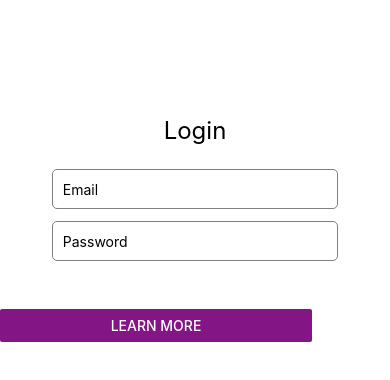
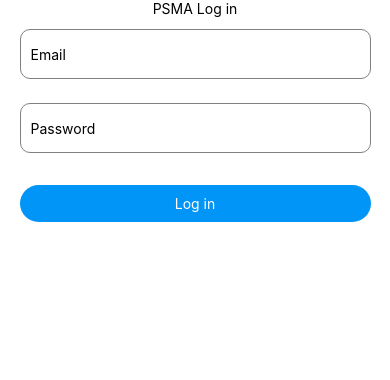
Before and after one commit to AgarwalDiyaa/SocialMedia-App, a React Native app: screen /Profile in a window 390 px wide. Shown: the top 380 px of the page. Built offline with nearby package versions, Linux system fonts and the light colour scheme.

Commit message:
feat : login page and logout

```diff
--- a/App.tsx
+++ b/App.tsx
@@ -81,14 +81,16 @@ const App = () => {
         />
         <Tab.Screen
           name="Profile"
-          component={Profile}
+          // component={Profile}
           options={{
             tabBarLabelStyle: {display: 'none'},
             tabBarIcon: ({color, size}) => (
               <Icon name="user" color={color} size={size} />
             ),
           }}
-        />
+        >
+          {() => <Profile setUser={setUser} />}
+        </Tab.Screen>
       </Tab.Navigator>
     </NavigationContainer>
   );
--- a/src/screens/Profile.tsx
+++ b/src/screens/Profile.tsx
@@ -1,14 +1,28 @@
-import { StyleSheet, Text, View } from 'react-native'
+import { StyleSheet, Text, View, TouchableOpacity } from 'react-native'
+import auth from '@react-native-firebase/auth';
+import { styles } from '../styles';
 import React from 'react'
 
-const Profile = () => {
+const Profile = ({setUser}: any) => {
   return (
     <View>
       <Text>Profile</Text>
+      {/* Logout button */}
+      <TouchableOpacity
+        onPress={() => {
+          // Logout
+          auth()
+            .signOut()
+            .then(() => {
+              setUser(null);
+              console.log('User signed out!')});
+        }}
+        style={styles.loginButton}
+      >
+        <Text style={styles.loginText}>Logout</Text>
+      </TouchableOpacity>
     </View>
   )
 }
 
 export default Profile
-
-const styles = StyleSheet.create({})
--- a/src/screens/login/index.tsx
+++ b/src/screens/login/index.tsx
@@ -1,20 +1,35 @@
 import React, {useState} from 'react';
-import {View, Text, TextInput, Button, Alert, StyleSheet, SafeAreaView} from 'react-native';
+import {
+  View,
+  Text,
+  TextInput,
+  TouchableOpacity,
+  Alert,
+  StyleSheet,
+  SafeAreaView,
+  ActivityIndicator,
+} from 'react-native';
+import {styles} from '../../styles';
 import auth from '@react-native-firebase/auth';
 
 const LoginScreen = ({setUser}: any) => {
   const [email, setEmail] = useState('');
   const [password, setPassword] = useState('');
+  const [loading, setLoading] = useState(false);
 
   const handleLogin = () => {
+    setLoading(true);
     auth()
       .signInWithEmailAndPassword(email, password)
-      .then(() => {
+      .then(payload => {
         console.log('User signed in!');
+        console.log(JSON.stringify(payload));
+        setLoading(false);
         Alert.alert('Success', 'User signed in!');
-        setUser(email);
+        setUser(payload);
       })
       .catch(error => {
+        setLoading(false);
         if (error.code === 'auth/email-already-in-use') {
           Alert.alert('Error', 'That email address is already in use!');
         }
@@ -33,63 +48,31 @@ const LoginScreen = ({setUser}: any) => {
 
   return (
     <SafeAreaView>
-      <View style={styles.container}>
-        <Text style={styles.title}>Login</Text>
+      <View style={styles.center}>
+        <Text>PSMA Log in</Text>
         <TextInput
           style={styles.input}
+          onChangeText={setEmail}
+          value={email}
           placeholder="Email"
-          value={email}
-          onChangeText={setEmail}
-          keyboardType="email-address"
-          autoCapitalize="none"
         />
         <TextInput
           style={styles.input}
+          onChangeText={setPassword}
+          value={password}
           placeholder="Password"
-          value={password}
-          onChangeText={setPassword}
-          secureTextEntry
-          autoCapitalize="none"
+          secureTextEntry={true}
         />
+        <TouchableOpacity onPress={handleLogin} style={styles.loginButton} disabled={loading}>
+          {loading ? (
+            <ActivityIndicator size="large" color="white" />
+          ) : (
+            <Text style={styles.loginText}>Log in</Text>
+          )}
+        </TouchableOpacity>
       </View>
-      <View style={styles.buttonContainer}>
-        <Button
-          onPress={handleLogin}
-          title="Learn More"
-          color="#841584"
-          accessibilityLabel="Learn more about this purple button"
-        />
-        </View>
     </SafeAreaView>
   );
 };
 
-const styles = StyleSheet.create({
-  container: {
-    flex: 1,
-    justifyContent: 'center', // Center vertically
-    alignItems: 'center', // Center horizontally
-    padding: 16,
-    marginTop: 100,
-  },
-  title: {
-    fontSize: 24,
-    marginBottom: 24,
-    textAlign: 'center',
-  },
-  input: {
-    width: '80%', // Make input fields responsive
-    height: 40,
-    borderColor: 'gray',
-    borderWidth: 1,
-    marginBottom: 12,
-    paddingHorizontal: 10,
-    borderRadius: 5, // Optional: add some rounding to the input fields
-  },
-  buttonContainer: {
-    width: '80%', // Make button take up similar space as input fields
-    marginTop: 20,
-  },
-});
-
 export default LoginScreen;
--- /dev/null
+++ b/src/styles/index.ts
@@ -0,0 +1,33 @@
+import { StyleSheet } from "react-native";
+
+export const styles = StyleSheet.create({
+    input: {
+        height: 50,
+        // minWidth: 200,
+        width: "90%",
+        margin: 12,
+        borderWidth: 1.5,
+        padding: 10,
+        borderRadius: 10,
+        borderColor: 'gray',
+      },
+      // center aligned content
+      center: {
+        alignItems: 'center',
+        justifyContent: 'center',
+        height: '100%',
+      },
+      loginButton: {
+        backgroundColor: '#0095F6',
+        padding: 10,
+        borderRadius: 100,
+        // width: 200,
+        width: '90%',
+        overflow: 'hidden',
+        marginTop: 20,
+      },
+      loginText: {
+        textAlign: 'center',
+        color: 'white',
+      },
+});
```
